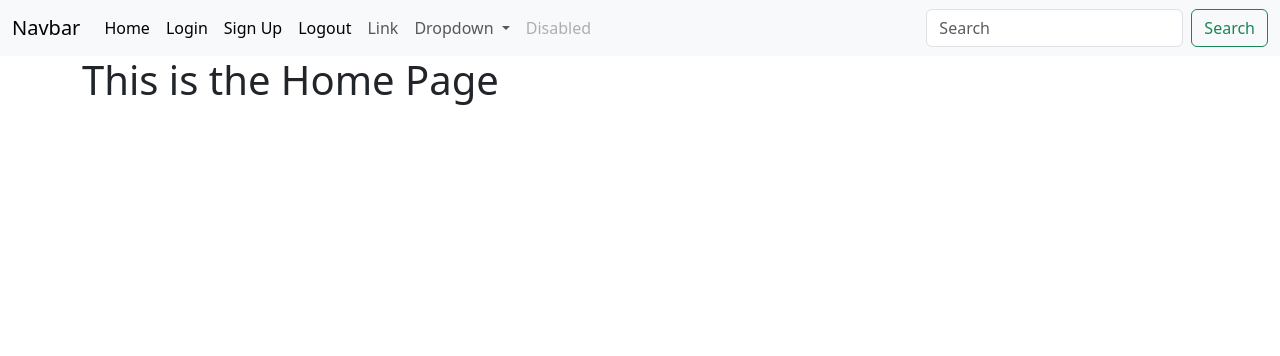
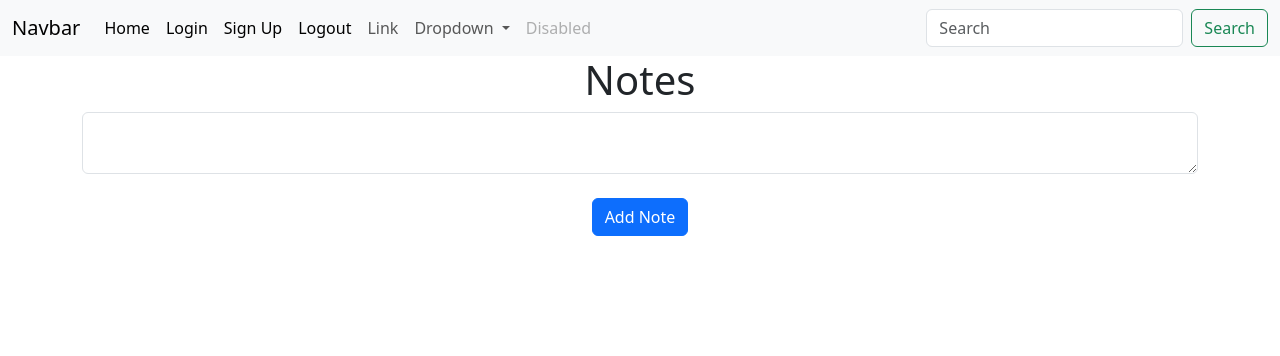
Before and after one commit to alvinkg/Flask_Webapp_Tutorial, a Flask app: template website/templates/home.html in a window 1280 px wide. Shown: the top 356 px of the page. Run offline with Flask 3, Linux system fonts and the light colour scheme; the template is opened without the code that fills it, so the values that code supplies are empty.

Commit message:
Add textbox for notes

```diff
--- a/website/templates/home.html
+++ b/website/templates/home.html
@@ -1,5 +1,19 @@
 {% extends "base.html" %}
 {% block title %} Home {% endblock %}
 {% block content %}
-<h1>This is the Home Page</h1>
+    <h1 align="center">Notes</h1>
+    <ul class="list-group list-group-flush" id="notes">
+        {% for note in user.notes %}
+        <li class="list-group-item">{{ note.data }}</li>
+        {% endfor %}
+    </ul>
+
+    <form method="POST">
+        <textarea name="note" id="note" class="form-control">
+        </textarea>
+        <br>
+        <div align="center">
+            <button type="submit" class="btn btn-primary">Add Note</button>
+        </div>
+    </form>
 {% endblock %}
```
